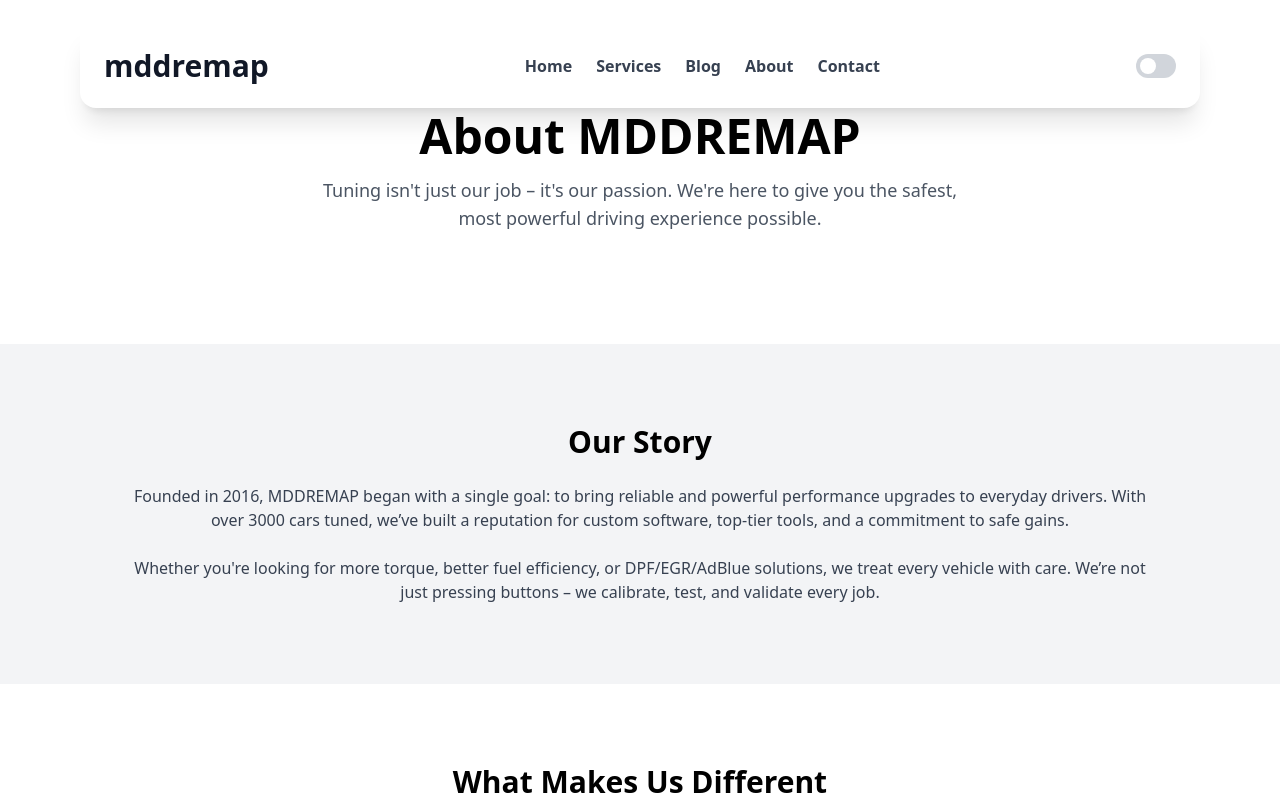
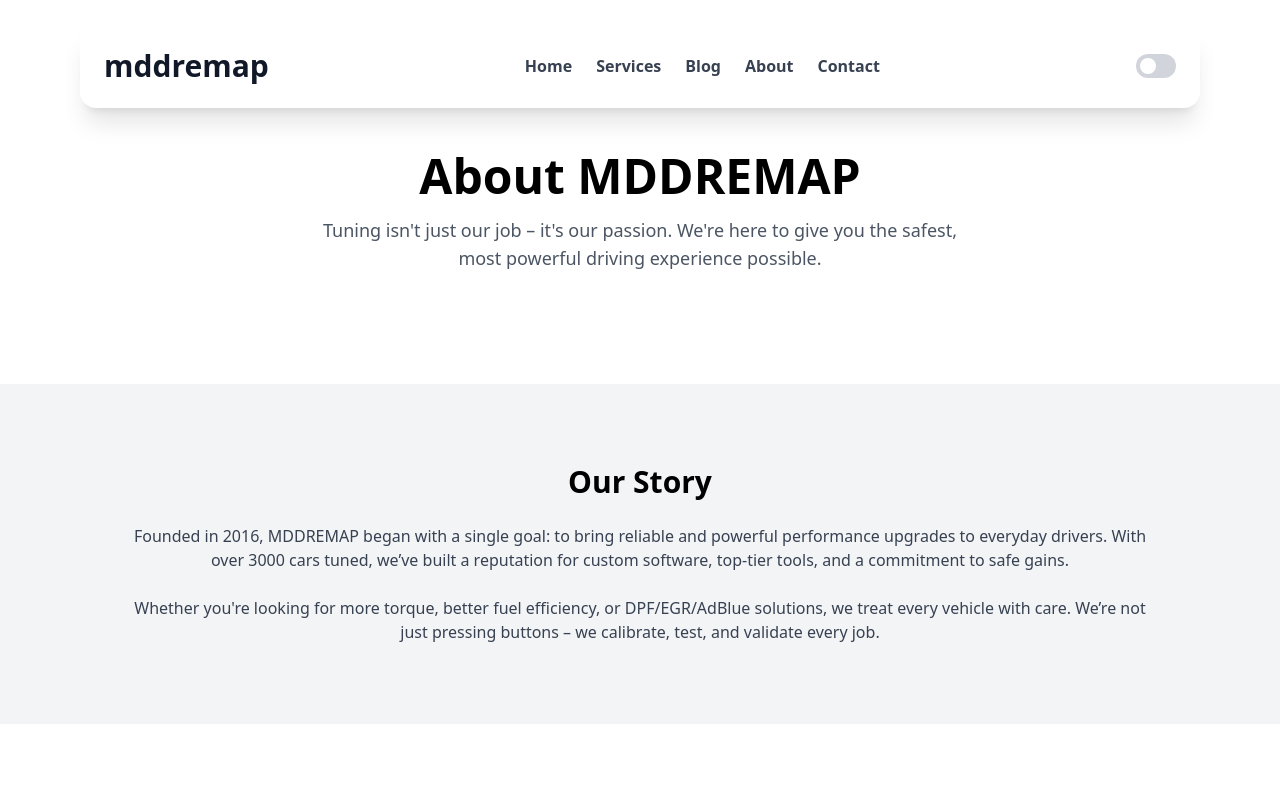
Before and after one commit to c3aus3scu/tuning-website, a React (Vite) app in the folder client/: page /about in a window 1280 px wide. Shown: the top 800 px of the page. Built offline with nearby package versions, Linux system fonts and the light colour scheme.

Commit message:
About update

```diff
--- a/client/src/pages/About.jsx
+++ b/client/src/pages/About.jsx
@@ -10,7 +10,7 @@ export default function About() {
 
       {/* Hero Section */}
       <section className="text-center py-28 px-6 max-w-5xl mx-auto">
-        <h1 className="text-5xl font-bold mb-4">About MDDREMAP</h1>
+        <h1 className="text-5xl font-bold mt-10 mb-4">About MDDREMAP</h1>
         <p className="text-gray-600 dark:text-gray-400 text-lg max-w-2xl mx-auto">
           Tuning isn't just our job – it's our passion. We're here to give you the safest, most powerful driving experience possible.
         </p>
```
